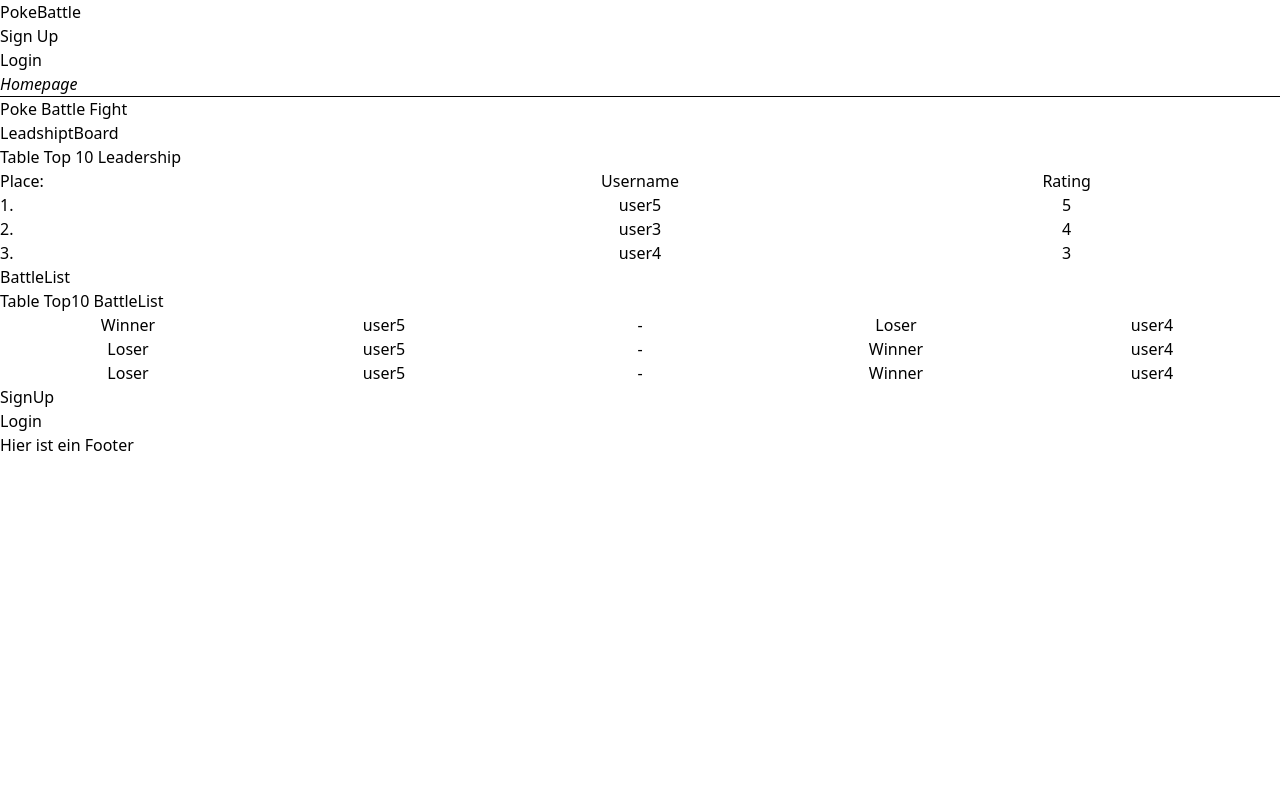
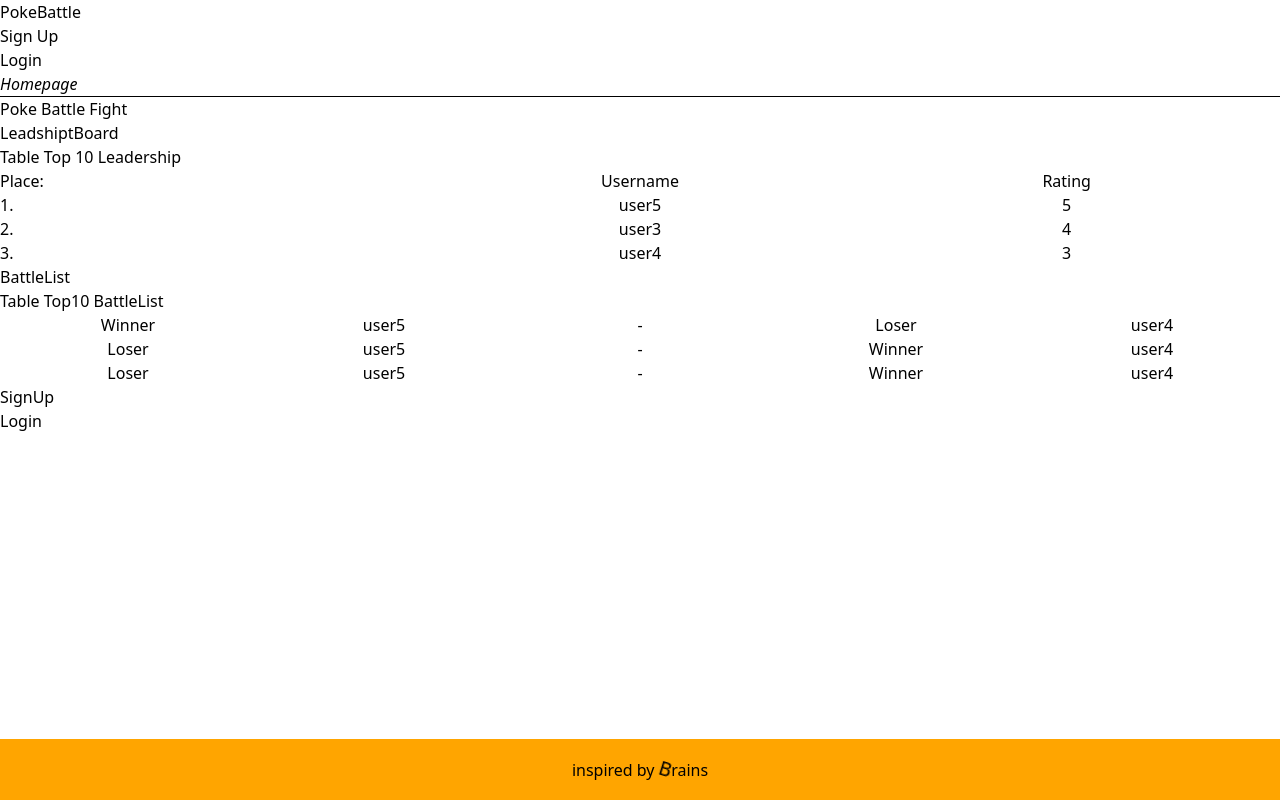
Before and after one commit to devAndWit/fe-pokebattle, a React (Vite) app: page / in a window 1280 px wide. Built offline with nearby package versions, Linux system fonts and the light colour scheme.

Commit message:
styling component footer

```diff
--- a/src/components/Footer.jsx
+++ b/src/components/Footer.jsx
@@ -1,8 +1,12 @@
+import "./Footer/footer.css";
+
 export const Footer = () => {
   return (
     <>
       <footer>
-        <div>Hier ist ein Footer</div>
+        <span>
+          inspired by <span className="turnLetter">B</span>rains
+        </span>
       </footer>
     </>
   );
--- /dev/null
+++ b/src/components/Footer/footer.css
@@ -0,0 +1,30 @@
+footer {
+  display: block;
+  position: absolute;
+  background-color: orange;
+  bottom: 0;
+  left: 0;
+  right: 0;
+  padding: 1rem;
+  text-align: center;
+
+  span {
+    display: inline-block;
+    font-size: 1rem;
+  }
+
+  .turnLetter {
+    transform: rotate(20deg);
+    animation: spiningLetter 3s infinite alternate ease-in;
+    font-size: 1.2rem;
+  }
+}
+
+@keyframes spiningLetter {
+  0% {
+    transform: rotate(0deg);
+  }
+  100% {
+    transform: rotate(360deg);
+  }
+}
```
